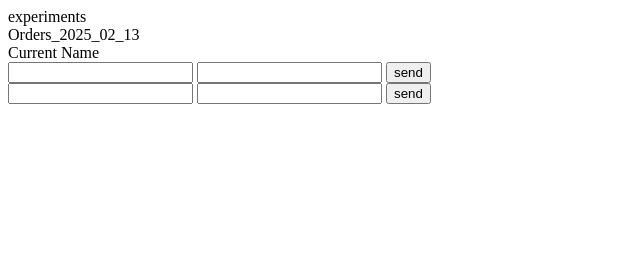
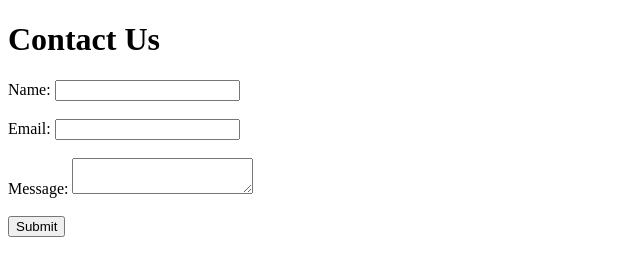
Before and after one commit to a2hexagon/experimental, a plain HTML site: page index.html in a window 1280 px wide. Shown: the whole page, without its empty margins (0-640 px from the left). Drawn offline with Linux system fonts and the light colour scheme.

Commit message:
Update index.html

```diff
--- a/index.html
+++ b/index.html
@@ -1,67 +1,59 @@
 <!DOCTYPE html>
 <html lang="en">
-    <head>experiments</head>
+<head>
+  <meta charset="UTF-8">
+  <meta name="viewport" content="width=device-width, initial-scale=1.0">
+  <title>Custom Form</title>
+</head>
 <body>
-<div id="display">OrderForm_Date_year_time</div>
-<div id="current">Current Name</div>
-<form id="myForm" name="" action="" class="test" data-netlify="True">
-    <label for="name" >
-        <input type="text" id="name" name="name">
+  <h1>Contact Us</h1>
+  <form id="contactForm">
+    <label for="name">Name:</label>
+    <input type="text" id="name" name="name" required><br><br>
 
-    </label>
-<label for="lastname">
-    <input type="text" name="lastname" id="lastname">
-</label>
-<button type="submit">send</button>
+    <label for="email">Email:</label>
+    <input type="email" id="email" name="email" required><br><br>
 
+    <label for="message">Message:</label>
+    <textarea id="message" name="message" required></textarea><br><br>
 
-</form>
-<form id="myForm" name="Orders2_2025_02_12" action="" class="test" data-netlify="True">
-    <label for="name" >
-        <input type="text" id="name" name="name">
-
-    </label>
-<label for="lastname">
-    <input type="text" name="lastname" id="lastname">
-</label>
-<button type="submit">send</button>
-
-
+    <button type="submit">Submit</button>
   </form>
 
+  <p id="responseMessage"></p>
 
   <script>
-    // Function to generate a dynamic form name
-    function generateFormName() {
-        const now = new Date();
-        const year = now.getFullYear();
-        const month = String(now.getMonth() + 1).padStart(2, '0'); // Months are 0-indexed
-        const day = String(now.getDate()).padStart(2, '0');
-       // const hours = String(now.getHours()).padStart(2, '0');
-       // const minutes = String(now.getMinutes()).padStart(2, '0');
-       // const seconds = String(now.getSeconds()).padStart(2, '0');
+    document.getElementById('contactForm').addEventListener('submit', function(event) {
+      event.preventDefault(); // Prevent the default form submission
 
-        // Construct the new form name
-        return `Orders_${year}_${month}_${day}`;
+      // Get form data
+      const formData = {
+        name: document.getElementById('name').value,
+        email: document.getElementById('email').value,
+        message: document.getElementById('message').value
+      };
+
+      // Send data to Google Apps Script
+      fetch('https://script.google.com/macros/s/AKfycbwUxXnNQS3BBxfqsXwWL5PN7t8O4C2VGJqJn6JOP7gaou02f0UfNdhmyWKu3RdgvJa5/exec',
+      {
+        method: 'POST',
+        body: JSON.stringify(formData),
+        headers: {
+          'Content-Type': 'application/json'
         }
-
-    // Function to update the form name
-    function updateFormName() {
-        const form = document.getElementById('myForm');
-        const newName = generateFormName();
-
-        form.name = newName;
-        document.getElementById("display").textContent= newName;
-        console.log(`Form name updated to: ${newName}`);
+      })
+      .then(response => response.json())
+      .then(data => {
+        if (data.result === "success") {
+          document.getElementById('responseMessage').textContent = "Thank you! Your form has been submitted.";
+        } else {
+          document.getElementById('responseMessage').textContent = "Oops! Something went wrong. Please try again.";
         }
-
-    // Update the form name every 10 minutes (120,000 milliseconds)
-    setInterval(updateFormName, 600000 );
-
-    // Initial call to set the form name immediately
-    updateFormName();
-    document.getElementById("current").textContent= newName;
+      })
+      .catch(error => {
+        document.getElementById('responseMessage').textContent = "Oops! Something went wrong. Please try again.";
+      });
+    });
   </script>
 </body>
-
 </html>
```
Lines whose indentation alone changed are shown as unchanged.
